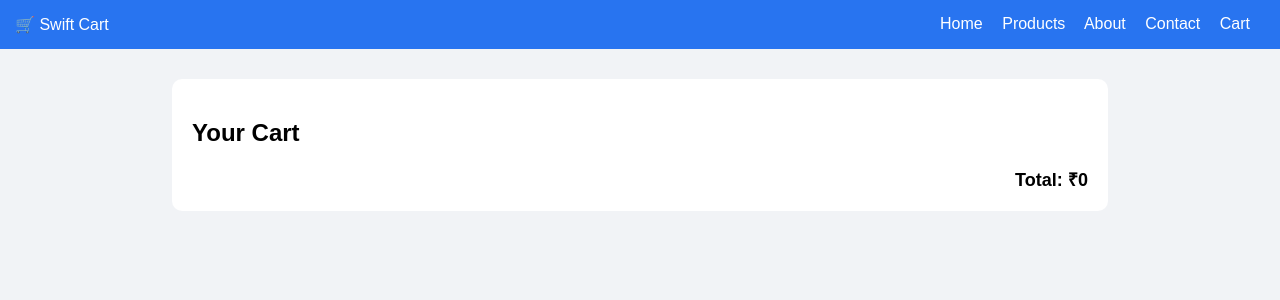
After one commit to kalpprajapati/swift_cart_miniproject, a Django app: page /cart/ in a window 1280 px wide. The commit adds this page. Shown: the top 300 px of the page. Run offline with Django 5.2, Linux system fonts and the light colour scheme.

Commit message:
Added remove from cart functionality

```diff
--- /dev/null
+++ b/swift_cart/electronics/templates/cart.html
@@ -0,0 +1,84 @@
+<!DOCTYPE html>
+<html>
+<head>
+    <title>Cart - Swift Cart</title>
+    <style>
+        body {
+            font-family: Arial;
+            margin: 0;
+            background-color: #f1f3f6;
+        }
+
+        .navbar {
+            background-color: #2874f0;
+            color: white;
+            padding: 15px;
+            display: flex;
+            justify-content: space-between;
+        }
+
+        .navbar a {
+            color: white;
+            margin-right: 15px;
+            text-decoration: none;
+        }
+
+        .container {
+            width: 70%;
+            margin: 30px auto;
+            background: white;
+            padding: 20px;
+            border-radius: 10px;
+        }
+
+        .item {
+            display: flex;
+            justify-content: space-between;
+            border-bottom: 1px solid #ddd;
+            padding: 10px 0;
+        }
+
+        .total {
+            font-weight: bold;
+            font-size: 18px;
+            margin-top: 20px;
+            text-align: right;
+        }
+    </style>
+</head>
+<body>
+
+    <!-- Navbar -->
+    <div class="navbar">
+        <div>🛒 Swift Cart</div>
+        <div>
+            <a href="/">Home</a>
+            <a href="/products/">Products</a>
+            <a href="/about/">About</a>
+            <a href="/contact/">Contact</a>
+            <a href="/cart/">Cart</a>
+        </div>
+    </div>
+
+    <!-- Cart Content -->
+    <div class="container">
+        <h2>Your Cart</h2>
+
+        {% for item in cart_items %}
+        <div class="item">
+            <span>{{ item.name }}</span>
+            <span>₹{{ item.price }}</span>
+
+            <a href="/remove-from-cart/{{ forloop.counter0 }}/">
+                <button style="background:red; color:white; border:none; padding:5px;">Remove</button>
+            </a>
+        </div>
+        {% endfor %}
+
+        <div class="total">
+            Total: ₹{{ total }}
+        </div>
+    </div>
+
+</body>
+</html>
--- a/swift_cart/electronics/views.py
+++ b/swift_cart/electronics/views.py
@@ -1,5 +1,5 @@
 # Create your views here.
-from django.shortcuts import render
+from django.shortcuts import render, redirect
 
 def home(request):
     return render(request, 'home.html')
@@ -12,3 +12,35 @@ def about(request):
 
 def contact(request):
     return render(request, 'contact.html')
+
+def cart(request):
+    cart_items = request.session.get('cart', [])
+
+    total = sum(item['price'] for item in cart_items)
+
+    return render(request, 'cart.html', {
+        'cart_items': cart_items,
+        'total': total
+    })
+
+def add_to_cart(request, name, price):
+    cart = request.session.get('cart', [])
+
+    cart.append({
+        'name': name,
+        'price': int(price)
+    })
+
+    request.session['cart'] = cart
+
+    return redirect('/cart/')
+
+def remove_from_cart(request, index):
+    cart = request.session.get('cart', [])
+
+    if 0 <= index < len(cart):
+        cart.pop(index)
+
+    request.session['cart'] = cart
+
+    return redirect('/cart/')
--- a/swift_cart/swift_cart/urls.py
+++ b/swift_cart/swift_cart/urls.py
@@ -24,4 +24,7 @@ urlpatterns = [
     path('products/', views.products, name='products'),
     path('about/', views.about, name='about'),
     path('contact/', views.contact, name='contact'),
+    path('cart/', views.cart, name='cart'),
+    path('add-to-cart/<str:name>/<int:price>/', views.add_to_cart),
+    path('remove-from-cart/<int:index>/', views.remove_from_cart),
 ]
```
Also changed, not shown: swift_cart/electronics/templates/home.html (+10 -3 lines), swift_cart/electronics/templates/products.html (+9 -3 lines), swift_cart/db.sqlite3.
